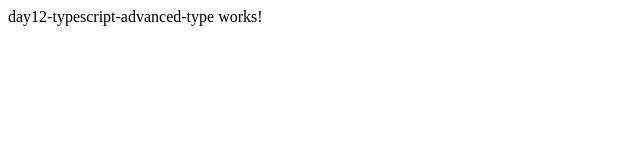
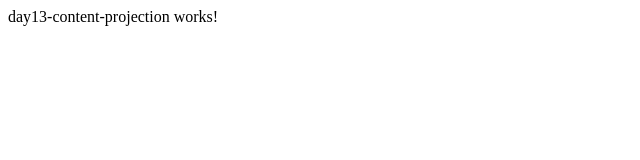
Before and after one commit to Quangzr/angular-100-days-quangzr, an Angular app: page / in a window 1280 px wide. Shown: the top 160 px of the page, without its empty margins (0-640 px from the left). Built offline with nearby package versions, Linux system fonts and the light colour scheme.

Commit message:
2 files modified, 3 added

```diff
--- a/src/app/app.component.html
+++ b/src/app/app.component.html
@@ -43,4 +43,7 @@
 <!-- <app-day11-typescript-data-type></app-day11-typescript-data-type> -->
 
 <!-- Day12: TypeScript Advanced Data Type -->
-<app-day12-typescript-advanced-type></app-day12-typescript-advanced-type>
+<!-- <app-day12-typescript-advanced-type></app-day12-typescript-advanced-type> -->
+
+<!-- Day13: Content Projection -->
+<app-day13-content-projection></app-day13-content-projection>
--- a/src/app/app.module.ts
+++ b/src/app/app.module.ts
@@ -17,6 +17,7 @@ import { Day10ViewChildComponent } from './day10-view-child/day10-view-child.com
 import { ToggleDay10Component } from './day10-view-child/toggle-day10/toggle-day10.component';
 import { Day11TypescriptDataTypeComponent } from './day11-typescript-data-type/day11-typescript-data-type.component';
 import { Day12TypescriptAdvancedTypeComponent } from './day12-typescript-advanced-type/day12-typescript-advanced-type.component';
+import { Day13ContentProjectionComponent } from './day13-content-projection/day13-content-projection.component';
 
 @NgModule({
   imports: [BrowserModule, FormsModule],
@@ -37,6 +38,7 @@ import { Day12TypescriptAdvancedTypeComponent } from './day12-typescript-advance
     ToggleDay10Component,
     Day11TypescriptDataTypeComponent,
     Day12TypescriptAdvancedTypeComponent,
+    Day13ContentProjectionComponent,
   ],
   bootstrap: [AppComponent],
 })
--- /dev/null
+++ b/src/app/day13-content-projection/day13-content-projection.component.html
@@ -0,0 +1 @@
+<p>day13-content-projection works!</p>
--- /dev/null
+++ b/src/app/day13-content-projection/day13-content-projection.component.ts
@@ -0,0 +1,15 @@
+import { Component, OnInit } from '@angular/core';
+
+@Component({
+  selector: 'app-day13-content-projection',
+  templateUrl: './day13-content-projection.component.html',
+  styleUrls: ['./day13-content-projection.component.css']
+})
+export class Day13ContentProjectionComponent implements OnInit {
+
+  constructor() { }
+
+  ngOnInit() {
+  }
+
+}
```
Also changed, not shown: src/app/day13-content-projection/day13-content-projection.component.css (added).
